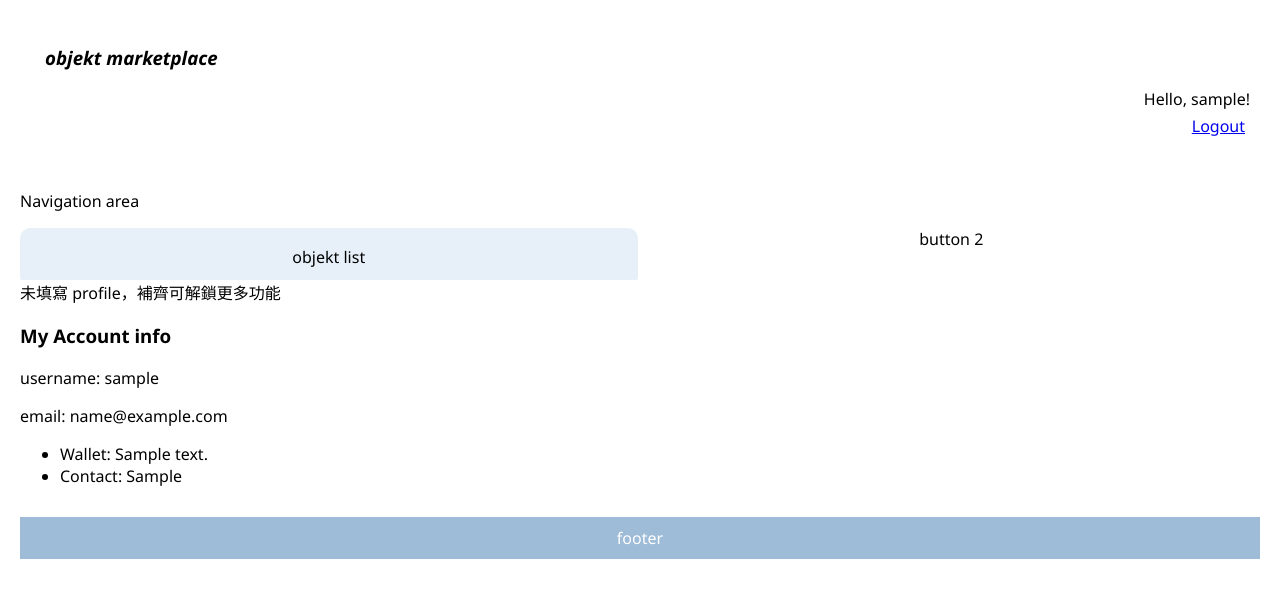
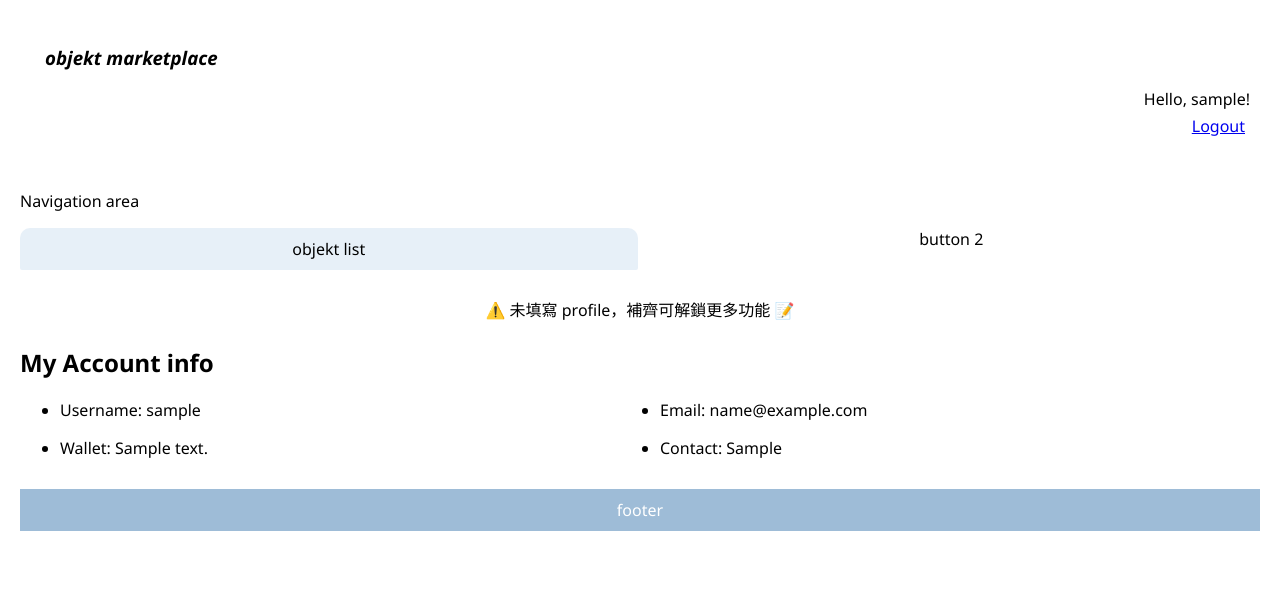
Before and after one commit to aomou/objekt-marketplace, a Django app: page /accounts/info/ in a window 1280 px wide. Shown: the top 598 px of the page. Run offline with Django 5.2, Linux system fonts and the light colour scheme; a user stored in the database is signed in; tables that the repository leaves empty hold one stand-in row (values such as "Sample post").

Commit message:
Fix info css

```diff
--- a/apps/accounts/views.py
+++ b/apps/accounts/views.py
@@ -14,7 +14,7 @@ def account_info(request):
         user = request.user,
         defaults = {
             'wallet_address': '',
-            'Contact info': '',
+            'contact_info': '',
         }
     )
 
--- a/static/base.css
+++ b/static/base.css
@@ -66,7 +66,7 @@ header h3:hover {
 
 .nav-grid nav a {
   display: block;
-  padding: 18px 0px 12px;  /* top right bottom */
+  padding: 10px 0px 10px;  /* top right bottom */
   border-radius: 10px 10px 2px 2px;
   color: black;
   background-color: rgba(208, 226, 241, 0.5);
--- a/static/info.css
+++ b/static/info.css
@@ -0,0 +1,10 @@
+.profile-check div {
+    padding: 5px;
+    text-align: center;
+}
+
+.user-info ul {
+    display: grid;
+    grid-template-columns: repeat(2, minmax(100px, 1fr));
+
+}
--- a/templates/accounts/info.html
+++ b/templates/accounts/info.html
@@ -13,20 +13,23 @@
 
 
 {% block content %}
-    <div class="user-info">
     <div class="profile-check">
+        <br>
         {% if profile_created %}
             <div class="banner">已為你建立 Profile，請補齊資料</div>
         {% elif not profile.wallet_address or not profile.contact_info %}
-                <div class="banner">未填寫 profile，補齊可解鎖更多功能</div>
+            <div class="banner"> ⚠️ 未填寫 profile，補齊可解鎖更多功能 📝</div>
         {% endif %}
     </div>
-
-        <h3> My Account info </h3>
-        <p> username: {{ username }} </p>
+    <div class="user-info">
+        <h2> My Account info </h2>
+        <!-- 改成用 table ? -->
+        <ul>
+            <li> Username: {{ username }} </li>
             {% if request.user.email %}
-            <p> email: {{ request.user.email }} </p>
+            <li> Email: {{ request.user.email }} </li>
             {% endif %}
+        </ul>
         <ul>
             <li> Wallet: {{ user_profile.wallet_address }} </li>
             <li> Contact: {{ user_profile.contact_info }} </li>
```
Lines whose indentation alone changed are shown as unchanged.
